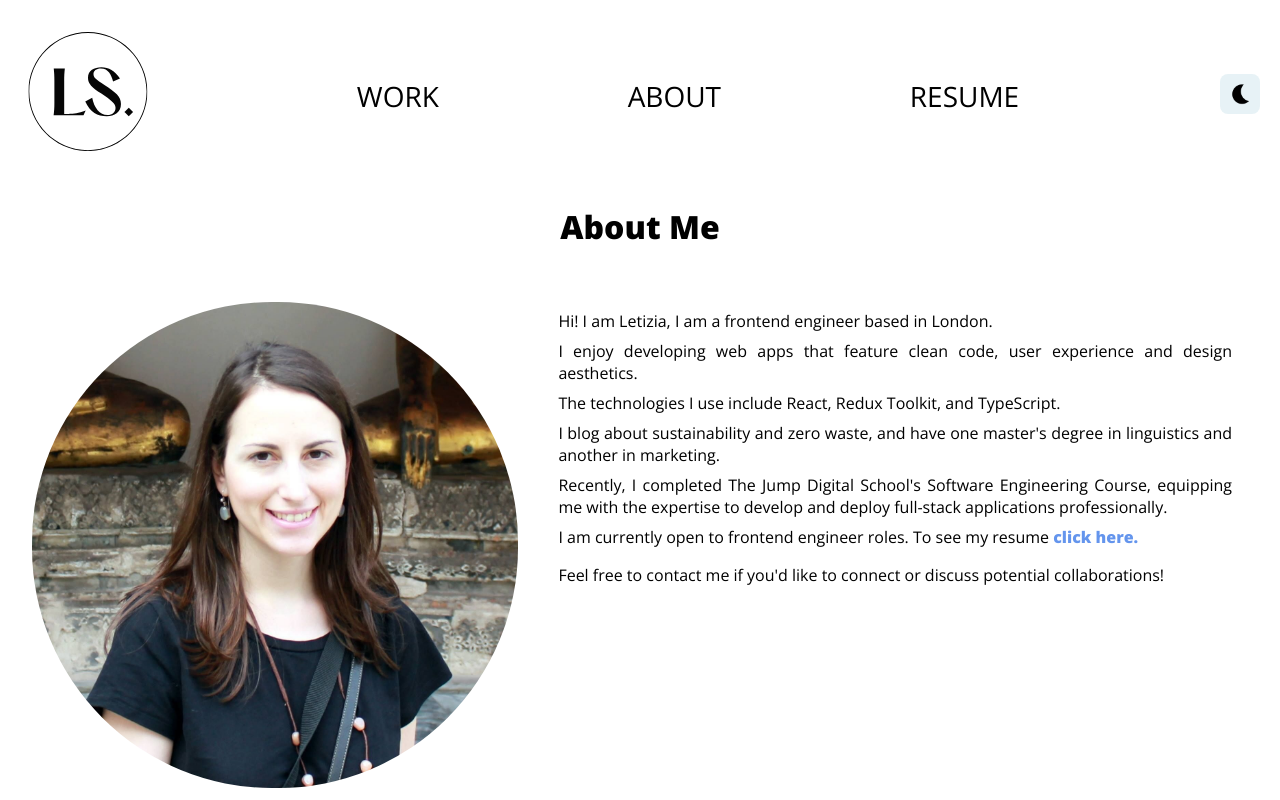
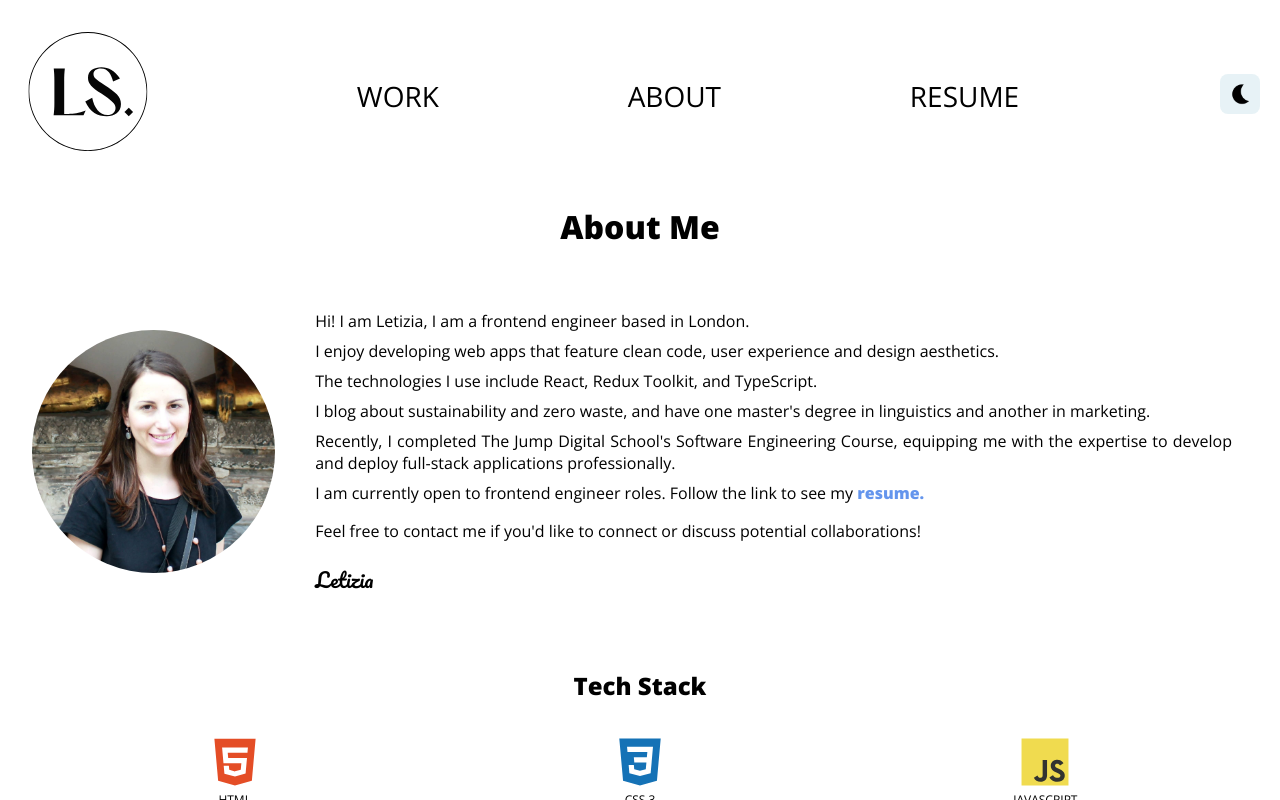
Before and after one commit to letizia-sorrentino/my-portfolio, a React (Create React App) app: page / in a window 1280 px wide. Both pictures are taken after a click on the button "ABOUT". Shown: the top 800 px of the page. Built offline with nearby package versions, Linux system fonts and the light colour scheme.

Commit message:
added signature

```diff
--- a/public/index.html
+++ b/public/index.html
@@ -24,9 +24,10 @@
     <link rel="preconnect" href="https://fonts.googleapis.com" />
     <link rel="preconnect" href="https://fonts.gstatic.com" crossorigin />
     <link
-      href="https://fonts.googleapis.com/css2?family=Open+Sans:wght@300;800&display=swap"
+      href="https://fonts.googleapis.com/css2?family=Open+Sans:wght@300;800&family=Josefin+Sans:wght@400;700&family=Pacifico&display=swap"
       rel="stylesheet"
     />
+
     <title>Letizia Sorrentino - Frontend Engineer</title>
   </head>
   <body>
--- a/src/pages/About.jsx
+++ b/src/pages/About.jsx
@@ -13,6 +13,7 @@ const About = () => {
           <p className="bio">
             Hi! I am Letizia, I am a frontend engineer based in London.
           </p>
+
           <p className="bio">
             I enjoy developing web apps that feature clean code, user experience
             and design aesthetics.
@@ -33,20 +34,22 @@ const About = () => {
           </p>
           <p className="bio">
             {" "}
-            I am currently open to frontend engineer roles. To see my resume{" "}
+            I am currently open to frontend engineer roles. Follow the link to
+            see my{" "}
             <a
               className="link"
               href="https://drive.google.com/file/d/1e0pcli3gKP07KpWEVNSdtSr4ajhBIvqx/view?usp=share_link"
               target="_blank"
               rel="noopener noreferrer"
             >
-              click here.
+              resume.
             </a>{" "}
           </p>
           <p>
             Feel free to contact me if you'd like to connect or discuss
             potential collaborations!
           </p>
+          <p className="signature">Letizia </p>
         </div>
       </div>
 
--- a/src/styles/About.css
+++ b/src/styles/About.css
@@ -26,9 +26,9 @@ a {
 
 }
 
-a:hover {
-    color: rgb(68, 131, 243);
-
+.signature {
+    font-family: 'Pacifico', cursive;
+    font-size: 1.25rem;
 }
 
 .techStackTitle {
@@ -91,3 +91,13 @@ a:hover {
     }
 
 }
+
+
+/* Desktop */
+@media (min-width:960px) {
+    .profilePicture {
+        width: 20%;
+        height: 20%;
+
+    }
+}
--- a/src/styles/Work.css
+++ b/src/styles/Work.css
@@ -68,7 +68,6 @@ a:hover {
 
 }
 
-
 .gitHubButton,
 .LivePreviewButton {
     margin: 0;
```
